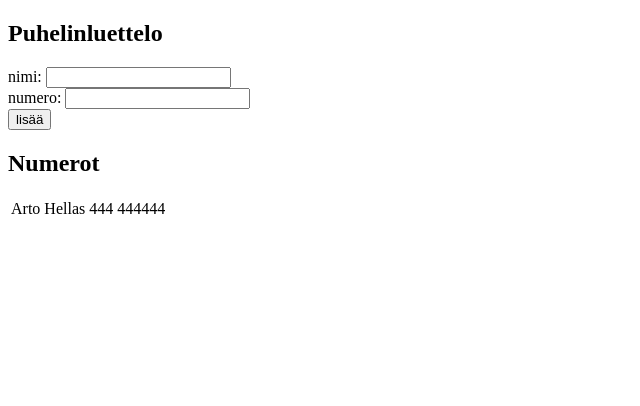
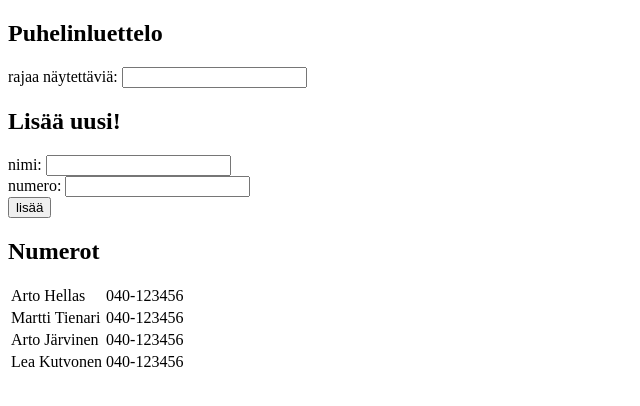
Before and after one commit to poksiala/mooc-osa2, a React (Create React App) app: page / in a window 1280 px wide. Shown: the top 406 px of the page, without its empty margins (0-640 px from the left). Built offline with nearby package versions, Linux system fonts and the light colour scheme.

Commit message:
part 2-09

```diff
--- a/src/App.js
+++ b/src/App.js
@@ -20,10 +20,14 @@ class App extends React.Component {
     super(props)
     this.state = {
       persons: [
-        { name: 'Arto Hellas', number: '444 444444' }
+        { name: 'Arto Hellas', number: '040-123456' },
+        { name: 'Martti Tienari', number: '040-123456' },
+        { name: 'Arto Järvinen', number: '040-123456' },
+        { name: 'Lea Kutvonen', number: '040-123456' }
       ],
       newName: '',
-      newNumber: ''
+      newNumber: '',
+      filter: ''
     }
   }
 
@@ -53,10 +57,28 @@ class App extends React.Component {
     this.setState({newNumber: event.target.value})
   }
 
+  handleFilterChange = (event) => {
+    event.preventDefault()
+    this.setState({filter: event.target.value})
+  }
+
   render() {
+
+    const filteredPersons = this.state.persons.filter(p =>
+      p.name.toLowerCase().includes(this.state.filter.toLowerCase()) )
+
     return (
       <div>
         <h2>Puhelinluettelo</h2>
+
+        <div>
+          rajaa näytettäviä: <input
+            value={this.state.filter}
+            onChange={this.handleFilterChange}
+          />
+        </div>
+
+        <h2>Lisää uusi!</h2>
         <form onSubmit={this.addPerson}>
           <div>
             nimi: <input
@@ -74,7 +96,7 @@ class App extends React.Component {
           </div>
         </form>
         <h2>Numerot</h2>
-        <Persons persons={this.state.persons} />
+        <Persons persons={filteredPersons} />
       </div>
     )
   }
```
